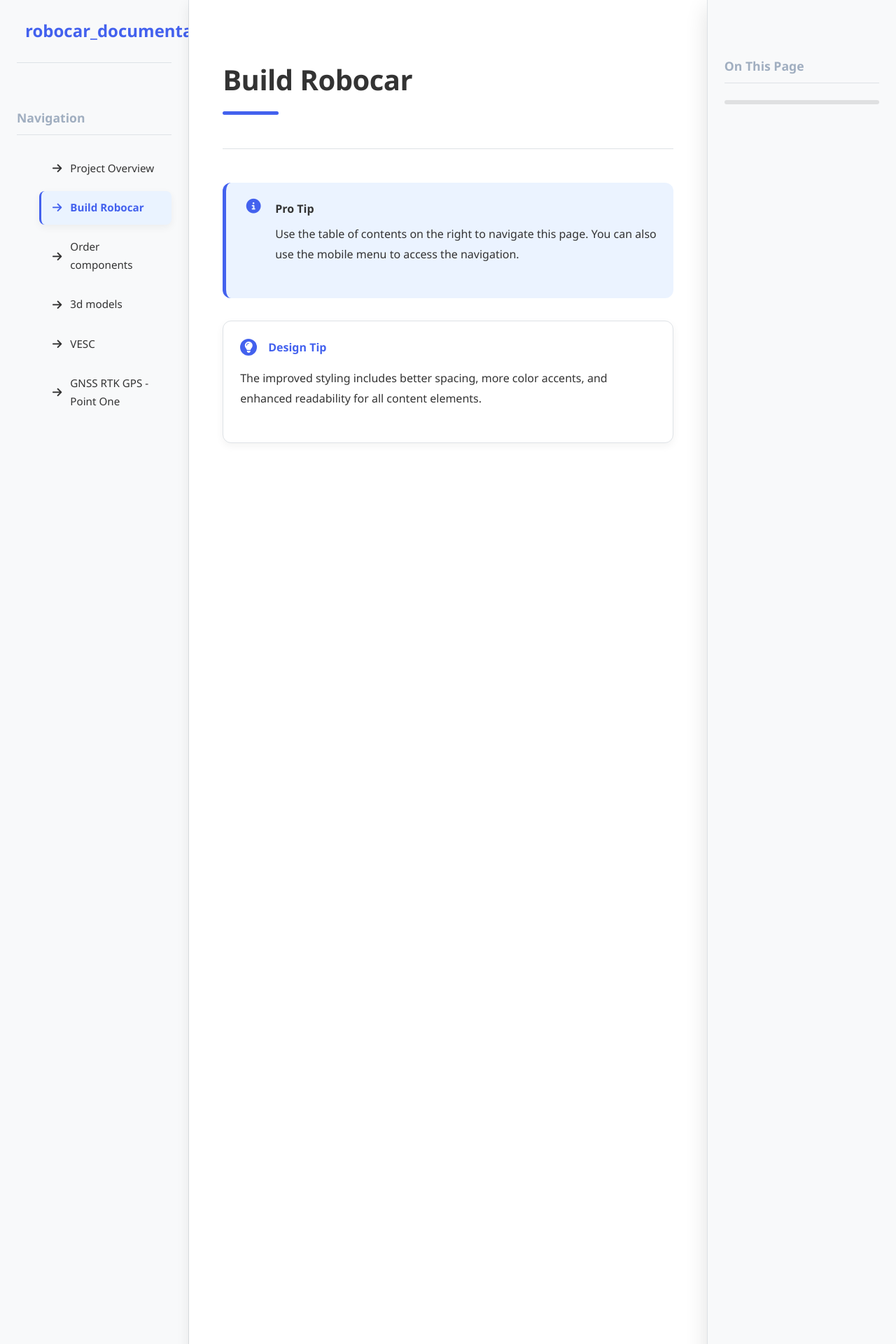
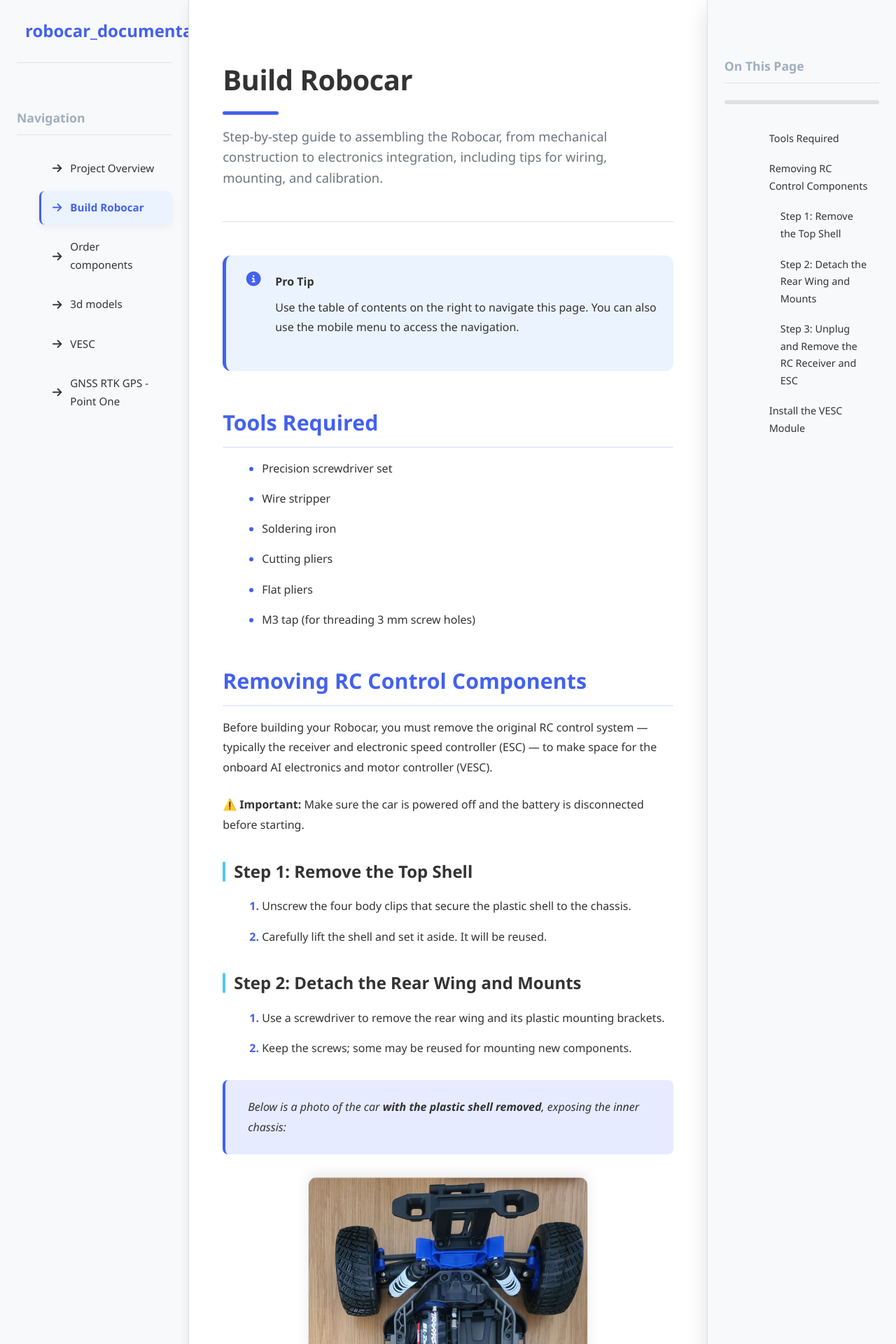
Before and after one commit to Tek5-robocar/robocar_documentation, a Jekyll site: the page built from pages/build-robocar.md, in a window 1280 px wide. Shown: the top 1920 px of the page at 70% size. Built offline with Jekyll 4.4.1, drawn with Linux system fonts in a browser that asks for light colours; some of the changed text lies outside the part shown.

Commit message:
[ADD] new pages

```diff
--- a/pages/build-robocar.md
+++ b/pages/build-robocar.md
@@ -2,4 +2,76 @@
 layout: three-column
 title: Build Robocar
 permalink: /build-robocar/
+description: Step-by-step guide to assembling the Robocar, from mechanical construction to electronics integration, including tips for wiring, mounting, and calibration.
 ---
+
+## Tools Required
+
+- Precision screwdriver set
+- Wire stripper
+- Soldering iron
+- Cutting pliers
+- Flat pliers
+- M3 tap (for threading 3 mm screw holes)
+
+## Removing RC Control Components
+
+Before building your Robocar, you must remove the original RC control system — typically the receiver and electronic speed controller (ESC) — to make space for the onboard AI electronics and motor controller (VESC).
+
+**⚠️ Important:** Make sure the car is powered off and the battery is disconnected before starting.
+
+### Step 1: Remove the Top Shell
+
+1. Unscrew the four body clips that secure the plastic shell to the chassis.
+2. Carefully lift the shell and set it aside. It will be reused.
+
+### Step 2: Detach the Rear Wing and Mounts
+
+1. Use a screwdriver to remove the rear wing and its plastic mounting brackets.
+2. Keep the screws; some may be reused for mounting new components.
+
+> Below is a photo of the car **with the plastic shell removed**, exposing the inner chassis:
+
+<img src="./../images/car_building/car_without_body.jpg" alt="Chassis without body" width="400" style="max-height: 2500px; object-fit: contain; transform: rotate(180deg);"/>
+
+### Step 3: Unplug and Remove the RC Receiver and ESC
+
+1. Locate the RC receiver and the ESC (often mounted in plastic holders or boxes).
+2. Carefully unplug all connectors: battery input, motor wires, and servo plug.
+3. Unscrew or unclip the receiver and ESC from the chassis.
+4. Set them aside. They will be replaced by the Jetson Nano and VESC modules.
+
+> After removing these components, you should see an **empty central frame** like in the image below — ready to receive custom mounts and electronics:
+
+<img src="./../images/car_building/car_empty.jpg" alt="Chassis without traxxas components" width="400" style="max-height: 2500px; object-fit: contain;"/>
+
+## Install the VESC Module
+
+Now that the original electronics have been removed, it's time to mount the VESC (motor controller) using its custom 3D-printed support.
+
+1. Place the 3D-printed VESC support clip into the central area of the chassis, where the original ESC was located.
+
+> Below is a photo of the car **with the 3D-printed VESC support installed**, ready to receive the controller:
+
+<img src="./../images/car_building/car_with_vesc_support.jpg"
+     alt="VESC support mounted in chassis"
+     width="400"
+     style="max-height: 2500px; object-fit: contain;" />
+
+2. Secure the support to the chassis using M3 screws or zip ties through the dedicated holes.
+
+3. Carefully insert the VESC module into the 3D-printed clip until it clicks or fits snugly.
+
+4. Plug the motor wires into the VESC (keep track of wire order for later calibration).
+
+5. Leave the power input and servo signal cables accessible — they will be connected later to the Jetson Nano and power source.
+
+> Below is a photo of the car **with the VESC mounted and fully connected** (motor, servo, and power wires visible):
+
+<img src="./../images/car_building/car_vesc_connected.jpg"
+     alt="VESC connected"
+     width="400"
+     style="max-height: 2500px; object-fit: contain;" />
+
+To continue, you now need to flash and configure the VESC for use with your Robocar.
+➡️ Please refer to the [VESC Setup section](../vesc-calibration/) for detailed instructions.
```
Also changed, not shown: images/car_building/car_empty.jpg (added), images/car_building/car_vesc_connected.jpg (added), images/car_building/car_with_vesc_support.jpg (added), images/car_building/car_without_body.jpg (added).
